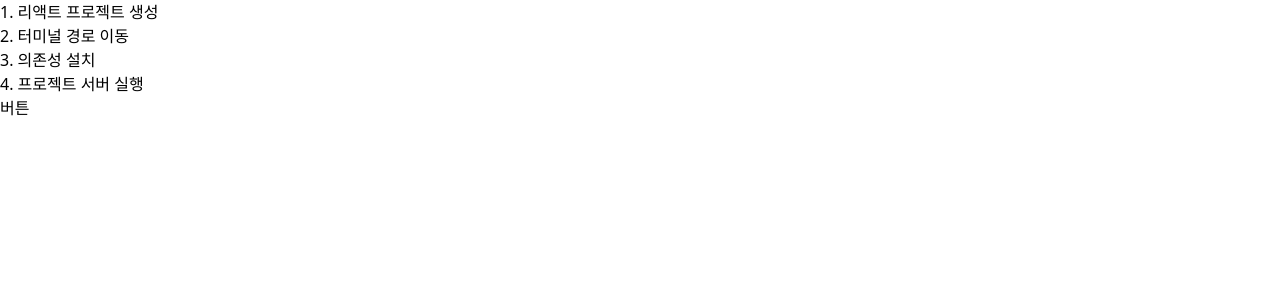
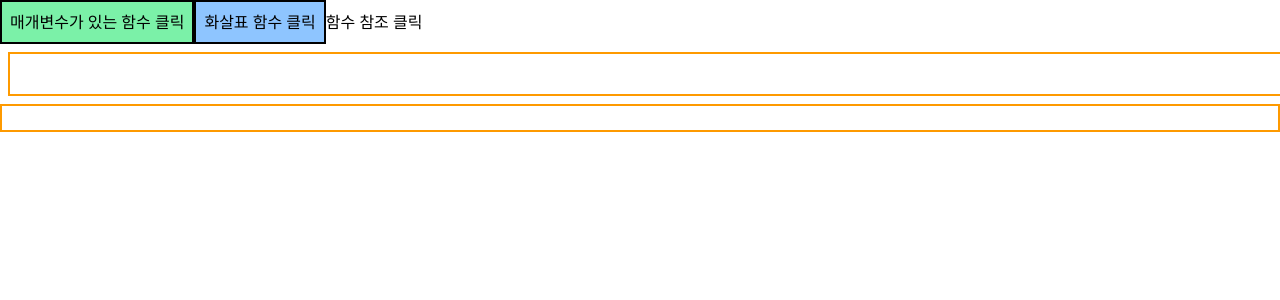
Before and after one commit to sshkim1013/SeSAC, a React (Vite) app in the folder react/my-react-app/: page / in a window 1280 px wide. Shown: the top 300 px of the page. Built offline with nearby package versions, Linux system fonts and the light colour scheme.

Commit message:
0929 onClick, onChange 학습

```diff
--- a/react/my-react-app/src/App.jsx
+++ b/react/my-react-app/src/App.jsx
@@ -2,17 +2,14 @@ import React from "react";
 import Rule from "./components/JSX/Rule";
 import Header from "./components/header";
 import Interpolation from "./components/JSX/Interpolation";
-import MyList from "./components/Component/MyList";
-import MyButton from "./components/Component/MyButton";
+import OnClick from "./components/EventHandling/OnClick";
+import OnChange from "./components/EventHandling/OnChange";
 
-// App 컴포넌트는 Header 컴포넌트와 InterPolation 컴포넌트를 포함한다
-// App 컴포넌트는 Header 컴포넌트와 InterPolation 컴포넌트가 중접됐다
-function App() {
+export default function App() {
   return (
     <div>
-      <MyList />
-      <MyButton />
+      <OnClick></OnClick>
+      <OnChange></OnChange>
     </div>
   );
 }
-export default App;
--- /dev/null
+++ b/react/my-react-app/src/components/EventHandling/OnChange.jsx
@@ -0,0 +1,53 @@
+import React from "react";
+
+export default function OnChange() {
+  // change 이벤트의 핸들러 함수 정의
+  // 핸들러 함수 이름 규칙: [handle이벤트명]
+
+  // 이벤트 핸들러의 event 객체: 이벤트 정보를 저장한 객체
+  function handleChange(event) {
+    console.log(event);
+
+    // 이벤트가 발생한 요소의 정보
+    // ex) className="w-7xl border-2 border-amber-500" text="text"
+    console.log(event["target"]);
+
+    // 이벤트가 발생한 입력 요소의 사용자 입력 값
+    console.log(event["target"]["value"]);
+  }
+
+  // 실습 1.
+  function handleNumberChange(event) {
+    // 이벤트가 발생한 입력 요소의 사용자 입력 값이 10보다 작으면
+    // console.log()를 사용해서 "10보다 작은 수"라고 출력
+    if (event["target"]["value"] < 5) {
+      console.log("10보다 작은 수");
+    }
+  }
+
+  return (
+    <div>
+      {/* 실습2 */}
+      {/* onChange 이벤트 속성에서 이벤트 객체를 전달하면서 handleNumberChange 호출 */}
+      <input
+        className="w-7xl border-2 border-amber-500 p-2 m-2"
+        type="number"
+        onChange={(event) => {
+          handleNumberChange(event);
+        }}
+      />
+
+      {/* onChange 이벤트 속성 적용 */}
+      <input
+        className="w-7xl border-2 border-amber-500"
+        text="text"
+        // 이벤트 객체(event)는 화살표 함수의 매개변수
+        onChange={(event) => {
+          // handleChange 함수 호출
+          // event 인자는 그럼 어디서? - 화살표 함수의 매개변수 event에서 가져온다!
+          handleChange(event);
+        }}
+      />
+    </div>
+  );
+}
--- /dev/null
+++ b/react/my-react-app/src/components/EventHandling/OnClick.jsx
@@ -0,0 +1,41 @@
+import React from "react";
+
+export default function OnClick() {
+  // 클릭 이벤트 핸들링 함수
+  // 관례적으로 핸들링 함수명은 [handle이벤트명] 으로 작성
+  // ex) handleClick
+  // 매개변수가 없는 함수
+  function handleClick() {
+    alert("클릭!");
+  }
+
+  // 매개변수가 있는 함수
+  function handleParamClick(param) {
+    alert(param);
+  }
+
+  return (
+    <div>
+      <button
+        className="cursor-pointer border-2 p-2 bg-green-300"
+        onClick={() => {
+          handleParamClick("Hello, World!");
+        }}
+      >
+        매개변수가 있는 함수 클릭
+      </button>
+      {/* 이벤트 속성은 "카멜 케이스"로 작성 */}
+      {/* onclick (X) / onClick (O) */}
+      {/* JSX 보간법 { } 을 활용해서 함수를 호출 */}
+      <button
+        className="cursor-pointer border-2 p-2 bg-blue-300"
+        onClick={() => {
+          handleClick();
+        }}
+      >
+        화살표 함수 클릭
+      </button>
+      <button onClick={handleClick}>함수 참조 클릭</button>
+    </div>
+  );
+}
--- /dev/null
+++ b/react/my-react-app/src/components/EventHandling/OnSubmit.jsx
@@ -0,0 +1,7 @@
+import React from 'react'
+
+export default function OnSubmit() {
+  return (
+    <div>OnSubmit</div>
+  )
+}
```
